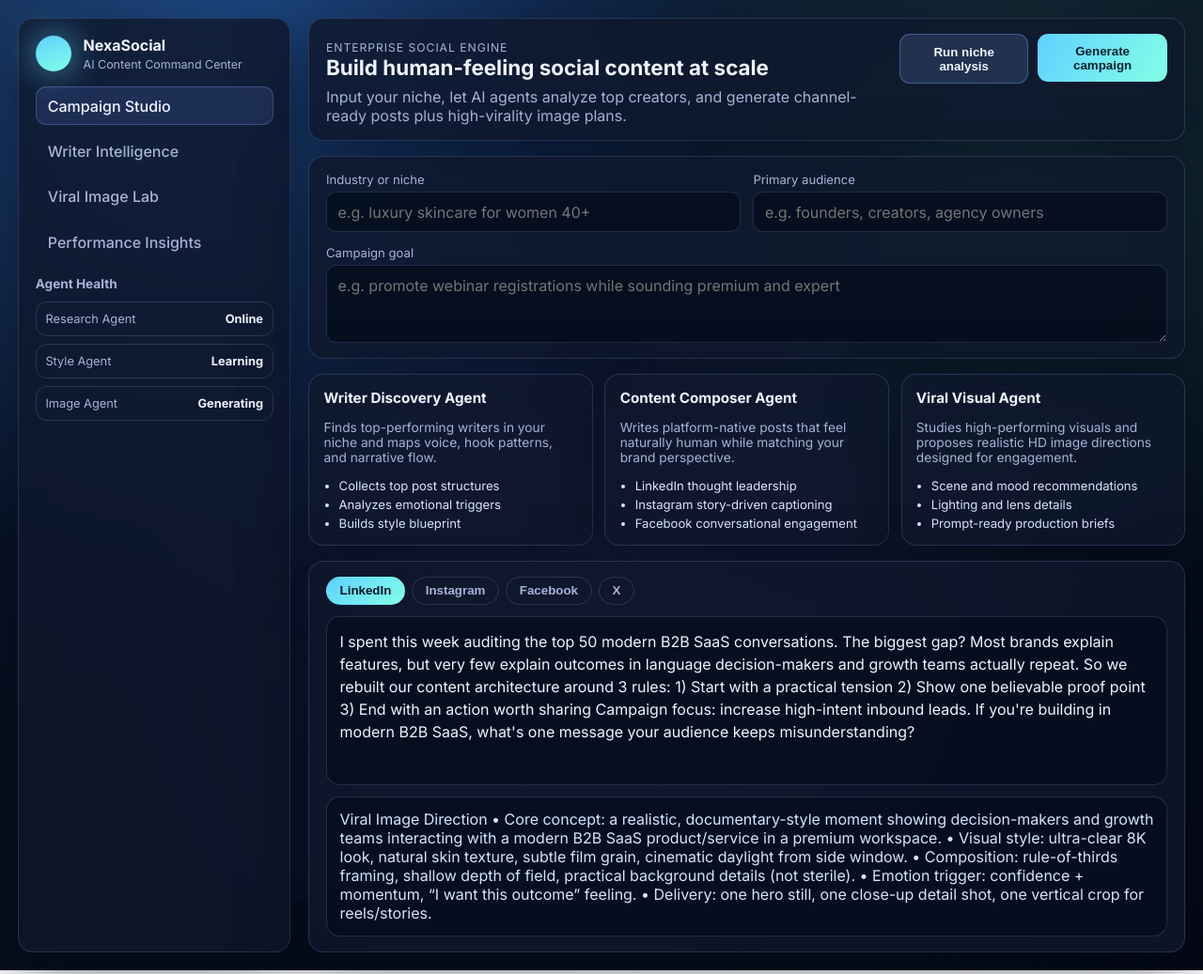
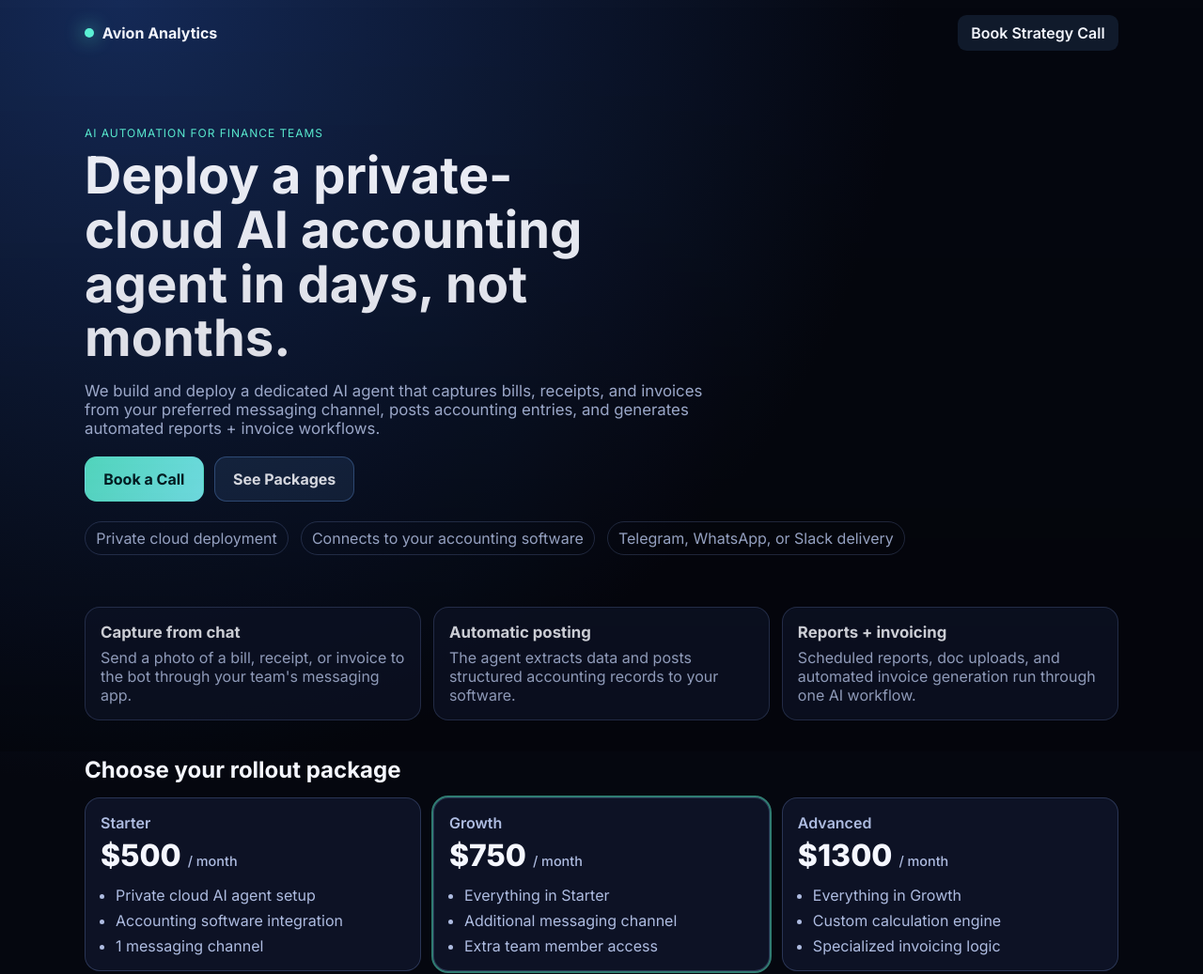
Before and after one commit to moonnstarr/ChatGPTCodex, a plain HTML site: page index.html in a window 1280 px wide. Shown: the top 1037 px of the page at 94% size. Drawn offline with Linux system fonts and the light colour scheme.

Commit message:
Create Avion Analytics AI accounting agent landing page

```diff
--- a/app.js
+++ b/app.js
@@ -1,53 +1,18 @@
-const tabs = document.querySelectorAll('.tab');
-const postOutput = document.getElementById('postOutput');
-const imageOutput = document.getElementById('imageOutput');
-const nicheInput = document.getElementById('niche');
-const audienceInput = document.getElementById('audience');
-const goalInput = document.getElementById('goal');
+const form = document.getElementById('leadForm');
+const formMessage = document.getElementById('formMessage');
 
-const copyByPlatform = {
-  linkedin: ({ niche, audience, goal }) =>
-    `I spent this week auditing the top 50 ${niche} conversations.\n\nThe biggest gap? Most brands explain features, but very few explain outcomes in language ${audience} actually repeat.\n\nSo we rebuilt our content architecture around 3 rules:\n1) Start with a practical tension\n2) Show one believable proof point\n3) End with an action worth sharing\n\nCampaign focus: ${goal}.\n\nIf you're building in ${niche}, what's one message your audience keeps misunderstanding?`,
-  instagram: ({ niche, audience }) =>
-    `The moment we stopped sounding “perfect,” engagement doubled.\n\nIn ${niche}, people don't connect with polished scripts—they connect with perspective.\n\nToday we are posting with:\n✨ raw insight\n✨ one concrete result\n✨ one question for ${audience}\n\nSave this as your reminder: human tone beats hype every single time. #${niche.replace(/\s+/g, '')} #BrandStory #ContentStrategy`,
-  facebook: ({ niche, goal }) =>
-    `Quick behind-the-scenes from our content lab 👇\n\nWe analyzed what performs best in ${niche}, then rebuilt our campaign to focus on clarity over noise.\n\nThis week's mission: ${goal}.\n\nWould you like us to share the exact posting framework we used?`,
-  x: ({ niche }) =>
-    `Most ${niche} content fails for one reason: it sounds written for algorithms, not humans.\n\nTop creators win by being specific, opinionated, and useful in under 280 chars.\n\nWe're building every post around that principle this week.`
-};
+form.addEventListener('submit', (event) => {
+  event.preventDefault();
 
-const imageBriefTemplate = ({ niche, audience }) =>
-  `Viral Image Direction\n• Core concept: a realistic, documentary-style moment showing ${audience} interacting with a ${niche} product/service in a premium workspace.\n• Visual style: ultra-clear 8K look, natural skin texture, subtle film grain, cinematic daylight from side window.\n• Composition: rule-of-thirds framing, shallow depth of field, practical background details (not sterile).\n• Emotion trigger: confidence + momentum, “I want this outcome” feeling.\n• Delivery: one hero still, one close-up detail shot, one vertical crop for reels/stories.`;
+  const name = document.getElementById('name').value.trim();
+  const email = document.getElementById('email').value.trim();
+  const channel = document.getElementById('channel').value;
 
-function collectInput() {
-  return {
-    niche: nicheInput.value.trim() || 'modern B2B SaaS',
-    audience: audienceInput.value.trim() || 'decision-makers and growth teams',
-    goal: goalInput.value.trim() || 'increase high-intent inbound leads'
-  };
-}
+  if (!name || !email) {
+    formMessage.textContent = 'Please complete all required fields.';
+    return;
+  }
 
-function render(platform = 'linkedin') {
-  const payload = collectInput();
-  postOutput.textContent = copyByPlatform[platform](payload);
-  imageOutput.textContent = imageBriefTemplate(payload);
-}
-
-for (const tab of tabs) {
-  tab.addEventListener('click', () => {
-    tabs.forEach((item) => item.classList.remove('active'));
-    tab.classList.add('active');
-    render(tab.dataset.platform);
-  });
-}
-
-document.getElementById('generateBtn').addEventListener('click', () => {
-  const activeTab = document.querySelector('.tab.active')?.dataset.platform || 'linkedin';
-  render(activeTab);
+  formMessage.textContent = `Thanks ${name}. Your ${channel} onboarding call request is confirmed. We will contact you at ${email} within 24 hours.`;
+  form.reset();
 });
-
-document.getElementById('analyzeBtn').addEventListener('click', () => {
-  imageOutput.textContent = `${imageBriefTemplate(collectInput())}\n\nAnalysis status: Top writer patterns mapped, engagement hooks extracted, and style blueprint refreshed.`;
-});
-
-render();
--- a/index.html
+++ b/index.html
@@ -3,124 +3,123 @@
   <head>
     <meta charset="UTF-8" />
     <meta name="viewport" content="width=device-width, initial-scale=1.0" />
-    <title>NexaSocial Studio</title>
+    <title>Avion Analytics | Private AI Accounting Agent</title>
     <link rel="preconnect" href="https://fonts.googleapis.com" />
     <link rel="preconnect" href="https://fonts.gstatic.com" crossorigin />
     <link
-      href="https://fonts.googleapis.com/css2?family=Inter:wght@400;500;600;700;800&display=swap"
+      href="https://fonts.googleapis.com/css2?family=Inter:wght@400;500;600;700;800;900&display=swap"
       rel="stylesheet"
     />
     <link rel="stylesheet" href="styles.css" />
   </head>
   <body>
-    <div class="aurora"></div>
-    <main class="app-shell">
-      <aside class="sidebar glass-card">
-        <div class="brand">
-          <div class="brand-orb"></div>
-          <div>
-            <h1>NexaSocial</h1>
-            <p>AI Content Command Center</p>
-          </div>
+    <div class="bg-noise"></div>
+    <header class="topbar">
+      <div class="brand">
+        <span class="brand-dot"></span>
+        <span>Avion Analytics</span>
+      </div>
+      <a class="mini-cta" href="#book">Book Strategy Call</a>
+    </header>
+
+    <main>
+      <section class="hero">
+        <p class="eyebrow">AI Automation for Finance Teams</p>
+        <h1>Deploy a private-cloud AI accounting agent in days, not months.</h1>
+        <p class="subtext">
+          We build and deploy a dedicated AI agent that captures bills, receipts, and invoices from your preferred
+          messaging channel, posts accounting entries, and generates automated reports + invoice workflows.
+        </p>
+
+        <div class="hero-ctas">
+          <a class="btn btn-primary" href="#book">Book a Call</a>
+          <a class="btn btn-secondary" href="#packages">See Packages</a>
         </div>
 
-        <nav>
-          <button class="nav-btn active">Campaign Studio</button>
-          <button class="nav-btn">Writer Intelligence</button>
-          <button class="nav-btn">Viral Image Lab</button>
-          <button class="nav-btn">Performance Insights</button>
-        </nav>
+        <ul class="trust-points">
+          <li>Private cloud deployment</li>
+          <li>Connects to your accounting software</li>
+          <li>Telegram, WhatsApp, or Slack delivery</li>
+        </ul>
+      </section>
 
-        <section class="sidebar-section">
-          <h2>Agent Health</h2>
-          <div class="health-grid">
-            <article>
-              <span>Research Agent</span>
-              <strong>Online</strong>
-            </article>
-            <article>
-              <span>Style Agent</span>
-              <strong>Learning</strong>
-            </article>
-            <article>
-              <span>Image Agent</span>
-              <strong>Generating</strong>
-            </article>
-          </div>
-        </section>
-      </aside>
+      <section class="value-grid" id="features">
+        <article class="card">
+          <h2>Capture from chat</h2>
+          <p>Send a photo of a bill, receipt, or invoice to the bot through your team's messaging app.</p>
+        </article>
+        <article class="card">
+          <h2>Automatic posting</h2>
+          <p>The agent extracts data and posts structured accounting records to your software.</p>
+        </article>
+        <article class="card">
+          <h2>Reports + invoicing</h2>
+          <p>Scheduled reports, doc uploads, and automated invoice generation run through one AI workflow.</p>
+        </article>
+      </section>
 
-      <section class="workspace">
-        <header class="workspace-header glass-card">
-          <div>
-            <p class="eyebrow">Enterprise Social Engine</p>
-            <h2>Build human-feeling social content at scale</h2>
-            <p>
-              Input your niche, let AI agents analyze top creators, and generate channel-ready posts plus
-              high-virality image plans.
-            </p>
-          </div>
-          <div class="actions">
-            <button id="analyzeBtn" class="btn secondary">Run niche analysis</button>
-            <button id="generateBtn" class="btn primary">Generate campaign</button>
-          </div>
-        </header>
-
-        <section class="input-panel glass-card">
-          <div class="input-group">
-            <label for="niche">Industry or niche</label>
-            <input id="niche" type="text" placeholder="e.g. luxury skincare for women 40+" />
-          </div>
-          <div class="input-group">
-            <label for="audience">Primary audience</label>
-            <input id="audience" type="text" placeholder="e.g. founders, creators, agency owners" />
-          </div>
-          <div class="input-group full">
-            <label for="goal">Campaign goal</label>
-            <textarea id="goal" rows="3" placeholder="e.g. promote webinar registrations while sounding premium and expert"></textarea>
-          </div>
-        </section>
-
-        <section class="agent-grid">
-          <article class="glass-card agent-card">
-            <h3>Writer Discovery Agent</h3>
-            <p>Finds top-performing writers in your niche and maps voice, hook patterns, and narrative flow.</p>
+      <section class="packages" id="packages">
+        <h2>Choose your rollout package</h2>
+        <div class="pricing-grid">
+          <article class="price-card">
+            <p class="tier">Starter</p>
+            <p class="price">$500 <span>/ month</span></p>
             <ul>
-              <li>Collects top post structures</li>
-              <li>Analyzes emotional triggers</li>
-              <li>Builds style blueprint</li>
+              <li>Private cloud AI agent setup</li>
+              <li>Accounting software integration</li>
+              <li>1 messaging channel</li>
             </ul>
           </article>
-          <article class="glass-card agent-card">
-            <h3>Content Composer Agent</h3>
-            <p>Writes platform-native posts that feel naturally human while matching your brand perspective.</p>
+          <article class="price-card featured">
+            <p class="tier">Growth</p>
+            <p class="price">$750 <span>/ month</span></p>
             <ul>
-              <li>LinkedIn thought leadership</li>
-              <li>Instagram story-driven captioning</li>
-              <li>Facebook conversational engagement</li>
+              <li>Everything in Starter</li>
+              <li>Additional messaging channel</li>
+              <li>Extra team member access</li>
             </ul>
           </article>
-          <article class="glass-card agent-card">
-            <h3>Viral Visual Agent</h3>
-            <p>Studies high-performing visuals and proposes realistic HD image directions designed for engagement.</p>
+          <article class="price-card">
+            <p class="tier">Advanced</p>
+            <p class="price">$1300 <span>/ month</span></p>
             <ul>
-              <li>Scene and mood recommendations</li>
-              <li>Lighting and lens details</li>
-              <li>Prompt-ready production briefs</li>
+              <li>Everything in Growth</li>
+              <li>Custom calculation engine</li>
+              <li>Specialized invoicing logic</li>
             </ul>
           </article>
-        </section>
+        </div>
+      </section>
 
-        <section class="outputs glass-card">
-          <div class="tabs" id="tabs">
-            <button class="tab active" data-platform="linkedin">LinkedIn</button>
-            <button class="tab" data-platform="instagram">Instagram</button>
-            <button class="tab" data-platform="facebook">Facebook</button>
-            <button class="tab" data-platform="x">X</button>
-          </div>
-          <article id="postOutput" class="output-copy"></article>
-          <article id="imageOutput" class="image-brief"></article>
-        </section>
+      <section class="book" id="book">
+        <div>
+          <p class="eyebrow">Book Your Discovery Call</p>
+          <h2>Get your AI accounting workflow blueprint.</h2>
+          <p>
+            Tell us your tools, team size, and current finance process. We will share a rollout plan, timeline, and
+            exact package recommendation.
+          </p>
+        </div>
+        <form id="leadForm" class="lead-form">
+          <label>
+            Full Name
+            <input type="text" id="name" required placeholder="Jane Smith" />
+          </label>
+          <label>
+            Work Email
+            <input type="email" id="email" required placeholder="jane@company.com" />
+          </label>
+          <label>
+            Preferred Channel
+            <select id="channel">
+              <option>WhatsApp</option>
+              <option>Telegram</option>
+              <option>Slack</option>
+            </select>
+          </label>
+          <button class="btn btn-primary" type="submit">Request My Call</button>
+          <p id="formMessage" class="form-msg" aria-live="polite"></p>
+        </form>
       </section>
     </main>
 
--- a/styles.css
+++ b/styles.css
@@ -1,309 +1,63 @@
 :root {
-  --bg: #081122;
-  --bg-soft: rgba(15, 24, 44, 0.82);
-  --text: #eff4ff;
-  --muted: #a6b4d8;
-  --primary: #5fd1ff;
-  --primary-strong: #83ffe6;
-  --border: rgba(163, 185, 255, 0.18);
-  --shadow: 0 24px 70px rgba(2, 7, 21, 0.5);
+  --bg: #05070f;
+  --bg-soft: #0f1427;
+  --card: rgba(16, 22, 43, 0.8);
+  --text: #f5f7ff;
+  --muted: #aebce1;
+  --primary: #5cf2d6;
+  --secondary: #6fa8ff;
+  --border: rgba(150, 177, 255, 0.22);
 }
-
-* {
-  box-sizing: border-box;
-}
-
+* { box-sizing: border-box; }
 body {
   margin: 0;
   font-family: 'Inter', sans-serif;
   color: var(--text);
-  background: radial-gradient(circle at 20% 0%, #123367 0%, #081122 45%, #040914 100%);
-  min-height: 100vh;
+  background: radial-gradient(circle at 10% 0%, #152a57, var(--bg) 45%);
 }
-
-.aurora {
-  position: fixed;
-  inset: -20vh -20vw;
-  background: radial-gradient(circle at 25% 20%, rgba(88, 170, 255, 0.2), transparent 35%),
-    radial-gradient(circle at 75% 30%, rgba(110, 255, 228, 0.15), transparent 33%),
-    radial-gradient(circle at 50% 80%, rgba(140, 116, 255, 0.18), transparent 40%);
-  pointer-events: none;
-}
-
-.app-shell {
-  position: relative;
-  display: grid;
-  grid-template-columns: 290px 1fr;
-  gap: 1.2rem;
-  padding: 1.2rem;
-}
-
-.glass-card {
-  background: var(--bg-soft);
-  border: 1px solid var(--border);
-  border-radius: 1rem;
-  box-shadow: var(--shadow);
-  backdrop-filter: blur(18px);
-}
-
-.sidebar {
-  padding: 1.1rem;
-  display: flex;
-  flex-direction: column;
-  gap: 1rem;
-}
-
-.brand {
-  display: flex;
-  gap: 0.8rem;
-  align-items: center;
-}
-
-.brand-orb {
-  width: 38px;
-  height: 38px;
-  border-radius: 50%;
-  background: linear-gradient(160deg, var(--primary), var(--primary-strong));
-  box-shadow: 0 0 35px rgba(95, 209, 255, 0.7);
-}
-
-.brand h1 {
-  margin: 0;
-  font-size: 1rem;
-}
-
-.brand p {
-  margin: 0.2rem 0 0;
-  color: var(--muted);
-  font-size: 0.78rem;
-}
-
-nav {
-  display: grid;
-  gap: 0.45rem;
-}
-
-.nav-btn {
-  all: unset;
+.bg-noise { position: fixed; inset: 0; pointer-events: none; background: linear-gradient(transparent, rgba(0,0,0,.2)); }
+.topbar, main { width: min(1100px, 92vw); margin: 0 auto; }
+.topbar { padding: 1rem 0; display: flex; justify-content: space-between; align-items: center; }
+.brand { display: flex; gap: .55rem; align-items: center; font-weight: 700; }
+.brand-dot { width: 10px; height: 10px; border-radius: 50%; background: var(--primary); box-shadow: 0 0 20px var(--primary); }
+main { padding-bottom: 4rem; }
+.hero { padding: 4rem 0 2rem; }
+.eyebrow { color: var(--primary); text-transform: uppercase; letter-spacing: .08em; font-size: .75rem; margin: 0 0 .6rem; }
+h1 { font-size: clamp(2rem, 5vw, 3.4rem); max-width: 15ch; margin: 0; line-height: 1.06; }
+.subtext { max-width: 66ch; color: var(--muted); font-size: 1.05rem; }
+.hero-ctas { display: flex; gap: .7rem; flex-wrap: wrap; margin: 1.3rem 0; }
+.btn {
   border: 1px solid transparent;
-  padding: 0.6rem 0.75rem;
-  border-radius: 0.7rem;
-  color: var(--muted);
-  font-weight: 500;
+  border-radius: .8rem;
+  padding: .8rem 1.2rem;
+  text-decoration: none;
+  font-weight: 700;
   cursor: pointer;
 }
-
-.nav-btn.active,
-.nav-btn:hover {
-  color: var(--text);
-  background: rgba(102, 137, 235, 0.16);
-  border-color: rgba(132, 171, 255, 0.28);
+.btn-primary { background: linear-gradient(120deg, var(--primary), #7ef8ff); color: #022026; }
+.btn-secondary, .mini-cta { background: rgba(111, 168, 255, .12); border-color: rgba(111, 168, 255, .35); color: var(--text); }
+.mini-cta { padding: .55rem .9rem; border-radius: .6rem; text-decoration: none; font-weight: 600; }
+.trust-points { padding: 0; margin: 0; list-style: none; display: flex; gap: .8rem; flex-wrap: wrap; color: var(--muted); }
+.trust-points li { border: 1px solid var(--border); padding: .45rem .7rem; border-radius: 999px; }
+.value-grid, .pricing-grid { display: grid; gap: .8rem; }
+.value-grid { grid-template-columns: repeat(3, minmax(0, 1fr)); margin: 1.4rem 0 2.4rem; }
+.card, .price-card, .book { background: var(--card); border: 1px solid var(--border); border-radius: 1rem; }
+.card { padding: 1rem; }
+.card h2 { margin: 0 0 .45rem; font-size: 1.05rem; }
+.card p { margin: 0; color: var(--muted); }
+.packages h2 { margin: 0 0 .9rem; }
+.pricing-grid { grid-template-columns: repeat(3, minmax(0, 1fr)); }
+.price-card { padding: 1rem; }
+.price-card .tier { margin: 0; color: var(--muted); font-weight: 600; }
+.price { font-size: 2rem; margin: .35rem 0 .8rem; font-weight: 800; }
+.price span { font-size: .9rem; color: var(--muted); font-weight: 500; }
+.price-card ul { margin: 0; padding-left: 1rem; color: var(--muted); display: grid; gap: .45rem; }
+.featured { outline: 2px solid rgba(92, 242, 214, .5); }
+.book { margin-top: 2.2rem; padding: 1.1rem; display: grid; grid-template-columns: 1.1fr .9fr; gap: 1rem; }
+.lead-form { display: grid; gap: .65rem; }
+label { display: grid; gap: .3rem; font-size: .85rem; color: var(--muted); }
+input, select { background: var(--bg-soft); border: 1px solid var(--border); border-radius: .6rem; padding: .65rem; color: var(--text); font: inherit; }
+.form-msg { margin: 0; min-height: 1.1rem; color: var(--primary); font-size: .9rem; }
+@media (max-width: 900px) {
+  .value-grid, .pricing-grid, .book { grid-template-columns: 1fr; }
 }
-
-.sidebar-section h2 {
-  margin: 0 0 0.7rem;
-  font-size: 0.85rem;
-  color: var(--muted);
-}
-
-.health-grid {
-  display: grid;
-  gap: 0.55rem;
-}
-
-.health-grid article {
-  border: 1px solid var(--border);
-  border-radius: 0.75rem;
-  padding: 0.6rem;
-  display: flex;
-  justify-content: space-between;
-}
-
-.health-grid span {
-  color: var(--muted);
-  font-size: 0.8rem;
-}
-
-.health-grid strong {
-  font-size: 0.8rem;
-}
-
-.workspace {
-  display: grid;
-  gap: 1rem;
-}
-
-.workspace-header,
-.input-panel,
-.outputs {
-  padding: 1rem 1.1rem;
-}
-
-.workspace-header {
-  display: flex;
-  justify-content: space-between;
-  gap: 1rem;
-}
-
-.eyebrow {
-  color: var(--primary);
-  font-size: 0.76rem;
-  text-transform: uppercase;
-  letter-spacing: 0.08em;
-  margin: 0 0 0.4rem;
-}
-
-.workspace-header h2 {
-  margin: 0;
-  font-size: 1.4rem;
-}
-
-.workspace-header p {
-  margin: 0.45rem 0 0;
-  color: var(--muted);
-  max-width: 66ch;
-}
-
-.actions {
-  display: flex;
-  align-items: flex-start;
-  gap: 0.6rem;
-}
-
-.btn {
-  border: 0;
-  border-radius: 0.7rem;
-  padding: 0.66rem 1rem;
-  font-weight: 600;
-  cursor: pointer;
-}
-
-.btn.primary {
-  background: linear-gradient(120deg, var(--primary), var(--primary-strong));
-  color: #062230;
-}
-
-.btn.secondary {
-  background: rgba(132, 171, 255, 0.16);
-  color: var(--text);
-  border: 1px solid rgba(132, 171, 255, 0.35);
-}
-
-.input-panel {
-  display: grid;
-  grid-template-columns: repeat(2, minmax(0, 1fr));
-  gap: 0.85rem;
-}
-
-.input-group {
-  display: grid;
-  gap: 0.35rem;
-}
-
-.input-group.full {
-  grid-column: 1 / -1;
-}
-
-label {
-  font-size: 0.82rem;
-  color: var(--muted);
-}
-
-input,
-textarea {
-  width: 100%;
-  border-radius: 0.65rem;
-  border: 1px solid var(--border);
-  background: rgba(4, 13, 28, 0.78);
-  color: var(--text);
-  padding: 0.65rem 0.72rem;
-  font: inherit;
-}
-
-textarea {
-  resize: vertical;
-}
-
-.agent-grid {
-  display: grid;
-  grid-template-columns: repeat(3, minmax(0, 1fr));
-  gap: 0.8rem;
-}
-
-.agent-card {
-  padding: 0.95rem;
-}
-
-.agent-card h3 {
-  margin: 0;
-  font-size: 0.95rem;
-}
-
-.agent-card p {
-  color: var(--muted);
-  font-size: 0.86rem;
-}
-
-.agent-card ul {
-  margin: 0;
-  padding-left: 1rem;
-  color: #d9e6ff;
-  font-size: 0.82rem;
-  display: grid;
-  gap: 0.25rem;
-}
-
-.tabs {
-  display: flex;
-  gap: 0.45rem;
-  margin-bottom: 0.8rem;
-}
-
-.tab {
-  border: 1px solid var(--border);
-  background: transparent;
-  color: var(--muted);
-  border-radius: 999px;
-  padding: 0.4rem 0.85rem;
-  font-weight: 600;
-  cursor: pointer;
-}
-
-.tab.active {
-  color: #031626;
-  background: linear-gradient(140deg, var(--primary), var(--primary-strong));
-  border-color: transparent;
-}
-
-.output-copy,
-.image-brief {
-  border: 1px solid var(--border);
-  border-radius: 0.9rem;
-  padding: 0.85rem;
-  background: rgba(4, 13, 28, 0.7);
-}
-
-.output-copy {
-  margin-bottom: 0.7rem;
-  min-height: 180px;
-  line-height: 1.5;
-}
-
-.image-brief {
-  color: #d5e4ff;
-  min-height: 120px;
-}
-
-@media (max-width: 1120px) {
-  .app-shell {
-    grid-template-columns: 1fr;
-  }
-
-  .agent-grid {
-    grid-template-columns: 1fr;
-  }
-
-  .workspace-header {
-    flex-direction: column;
-  }
-}
```
